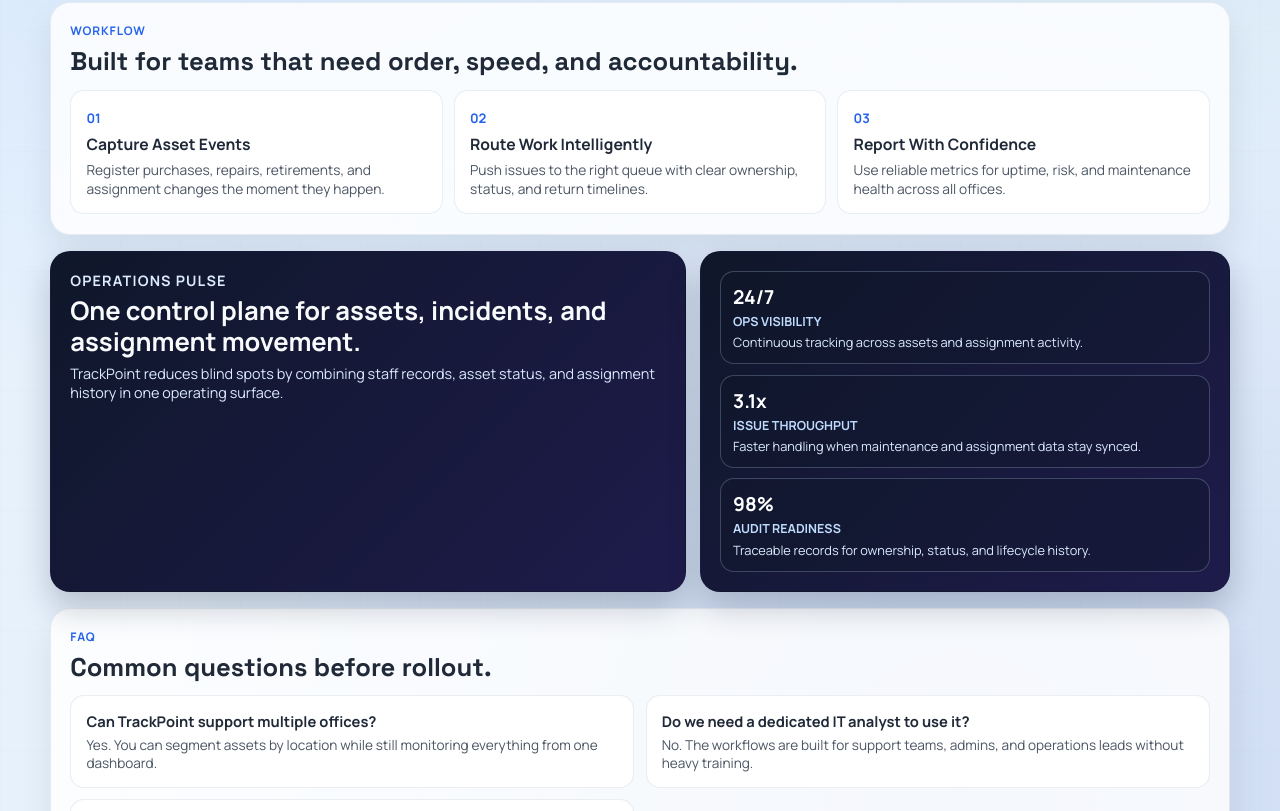
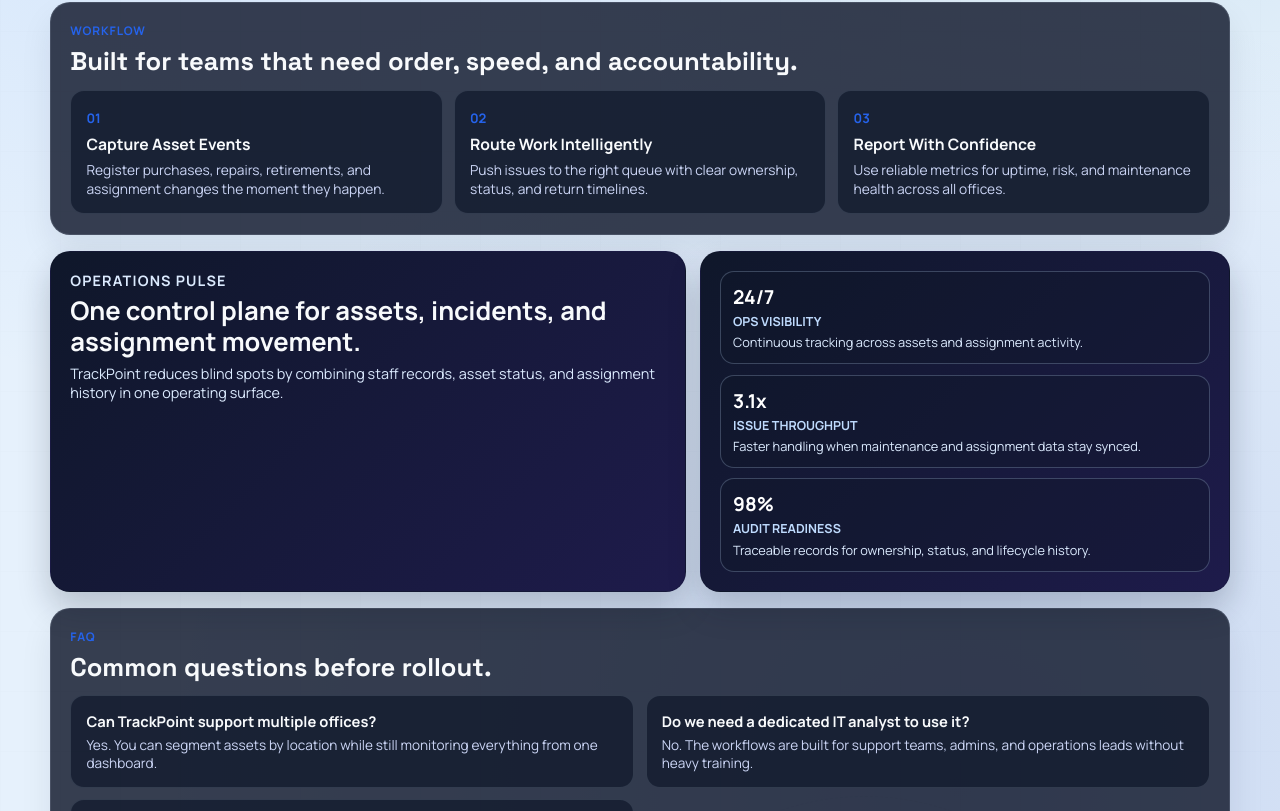
Before and after one commit to daebakkk/trackpoint-frontend, a React (Vite) app: page / in a window 1280 px wide. Shown: the part 749-1560 px from the top of the page. Built offline with nearby package versions, Linux system fonts and the light colour scheme.

Commit message:
chatgptandcolours...

```diff
--- a/src/index.css
+++ b/src/index.css
@@ -342,7 +342,7 @@
   margin-top: 1rem;
   border: 1px solid rgba(148, 163, 184, 0.2);
   border-radius: 20px;
-  background: rgba(255, 255, 255, 0.82);
+  background: rgba(15, 23, 42, 0.82);
   padding: 1.2rem;
   box-shadow: 0 16px 32px rgba(15, 23, 42, 0.08);
 }
@@ -358,7 +358,7 @@
 
 .landingSectionHead h2 {
   margin: 0.35rem 0 0;
-  color: var(--primary-color);
+  color: #f8fafc;
   font-size: clamp(1.15rem, 2vw, 1.6rem);
   font-family: 'Space Grotesk', 'Manrope', sans-serif;
 }
@@ -373,7 +373,7 @@
 .landingWorkflowCard {
   border: 1px solid rgba(148, 163, 184, 0.2);
   border-radius: 14px;
-  background: #ffffff;
+  background: rgba(15, 23, 42, 0.7);
   padding: 0.95rem;
 }
 
@@ -384,13 +384,13 @@
 
 .landingWorkflowCard h3 {
   margin: 0.35rem 0 0.3rem;
-  color: var(--primary-color);
+  color: #f8fafc;
   font-size: 0.98rem;
 }
 
 .landingWorkflowCard p {
   margin: 0;
-  color: var(--secondary-color);
+  color: #cbd5f5;
   font-size: 0.86rem;
 }
 
@@ -475,19 +475,19 @@
 .landingFaqCard {
   border: 1px solid rgba(148, 163, 184, 0.2);
   border-radius: 14px;
-  background: #ffffff;
+  background: rgba(15, 23, 42, 0.7);
   padding: 0.95rem;
 }
 
 .landingFaqCard h3 {
   margin: 0 0 0.3rem;
-  color: var(--primary-color);
+  color: #f8fafc;
   font-size: 0.92rem;
 }
 
 .landingFaqCard p {
   margin: 0;
-  color: var(--secondary-color);
+  color: #cbd5f5;
   font-size: 0.85rem;
 }
 
```
